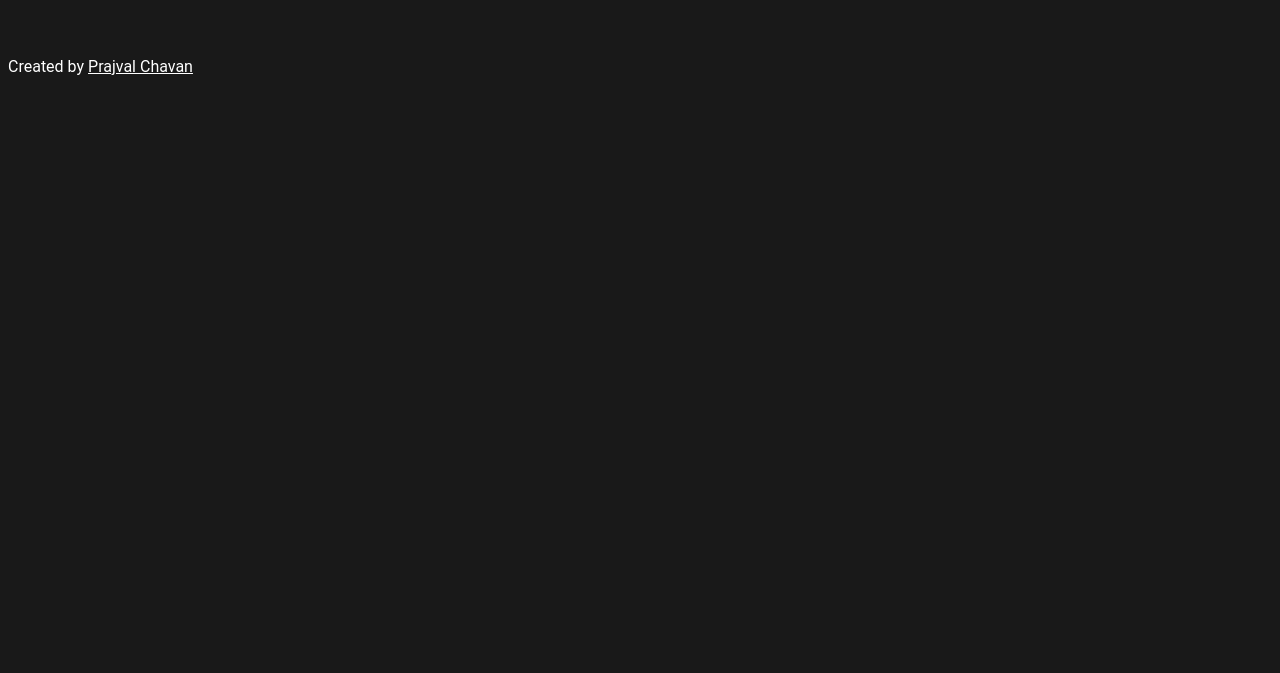
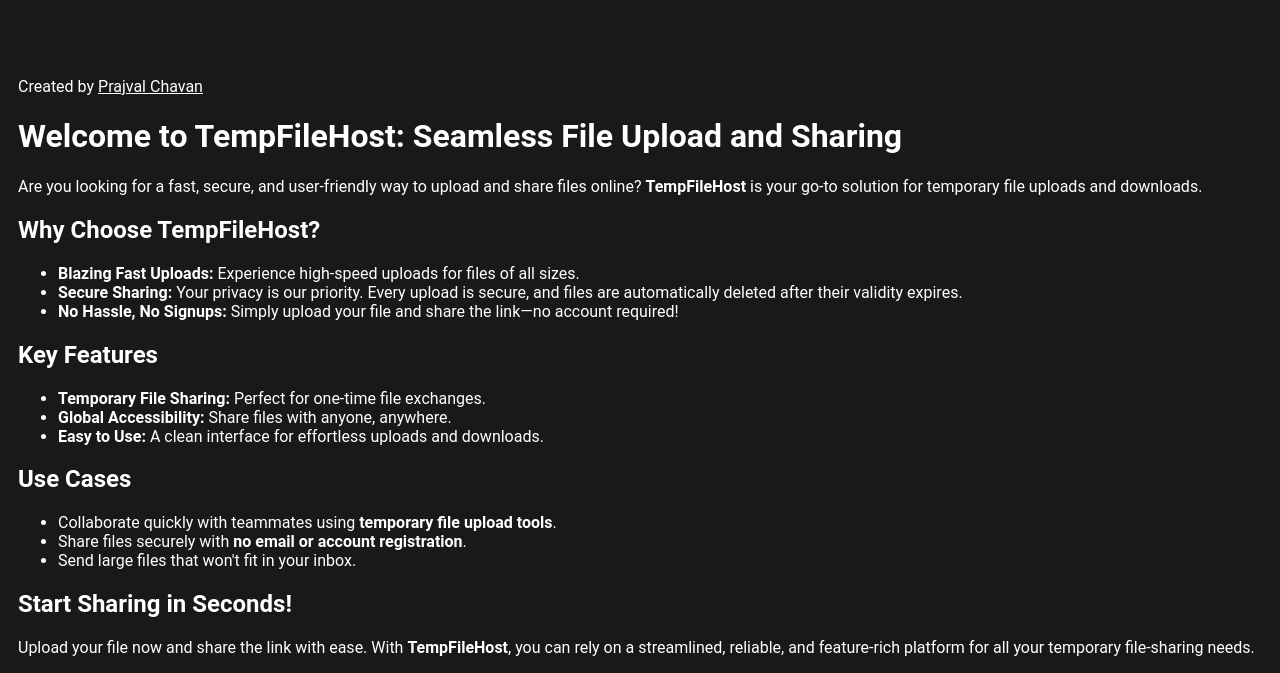
Before and after one commit to prajvalchavan99/TempFileHost, a React (Create React App) app: page /#/ in a window 1280 px wide. Shown: the part 682-1355 px from the top of the page. Before the commit the page ends 800 px from the top, so only its background shows below. Built offline with nearby package versions, Linux system fonts and the light colour scheme; no server answers.

Commit message:
Add content

```diff
--- a/src/App.css
+++ b/src/App.css
@@ -15,7 +15,7 @@ body {
   display: flex;
   justify-content: center;
   align-items: center;
-  height: calc(100vh - 140px);
+  height: calc(100vh - 120px);
   margin: 0;
   width: 100%;
 }
--- a/src/components/common/Footer.jsx
+++ b/src/components/common/Footer.jsx
@@ -1,6 +1,6 @@
 const Footer = () => {
   return (
-    <div>
+    <div style={{'padding': '0px 10px'}}>
       Created by{" "}
       <a
         href="https://prajvalchavan99.github.io/portfolio/"
@@ -8,6 +8,76 @@ const Footer = () => {
       >
         Prajval Chavan
       </a>
+      <div>
+        <header>
+          <h1>Welcome to TempFileHost: Seamless File Upload and Sharing</h1>
+        </header>
+        <section>
+          <p>
+            Are you looking for a fast, secure, and user-friendly way to upload
+            and share files online? <strong>TempFileHost</strong> is your go-to
+            solution for temporary file uploads and downloads.
+          </p>
+        </section>
+        <section>
+          <h2>Why Choose TempFileHost?</h2>
+          <ul>
+            <li>
+              <strong>Blazing Fast Uploads:</strong> Experience high-speed
+              uploads for files of all sizes.
+            </li>
+            <li>
+              <strong>Secure Sharing:</strong> Your privacy is our priority.
+              Every upload is secure, and files are automatically deleted after
+              their validity expires.
+            </li>
+            <li>
+              <strong>No Hassle, No Signups:</strong> Simply upload your file
+              and share the link—no account required!
+            </li>
+          </ul>
+        </section>
+        <section>
+          <h2>Key Features</h2>
+          <ul>
+            <li>
+              <strong>Temporary File Sharing:</strong> Perfect for one-time file
+              exchanges.
+            </li>
+            <li>
+              <strong>Global Accessibility:</strong> Share files with anyone,
+              anywhere.
+            </li>
+            <li>
+              <strong>Easy to Use:</strong> A clean interface for effortless
+              uploads and downloads.
+            </li>
+          </ul>
+        </section>
+        <section>
+          <h2>Use Cases</h2>
+          <ul>
+            <li>
+              Collaborate quickly with teammates using{" "}
+              <strong>temporary file upload tools</strong>.
+            </li>
+            <li>
+              Share files securely with{" "}
+              <strong>no email or account registration</strong>.
+            </li>
+            <li>Send large files that won't fit in your inbox.</li>
+          </ul>
+        </section>
+        <section>
+          <h2>Start Sharing in Seconds!</h2>
+          <p>
+            Upload your file now and share the link with ease. With{" "}
+            <strong>TempFileHost</strong>, you can rely on a streamlined,
+            reliable, and feature-rich platform for all your temporary
+            file-sharing needs.
+          </p>
+        </section>
+      </div>
     </div>
   );
 };
```
